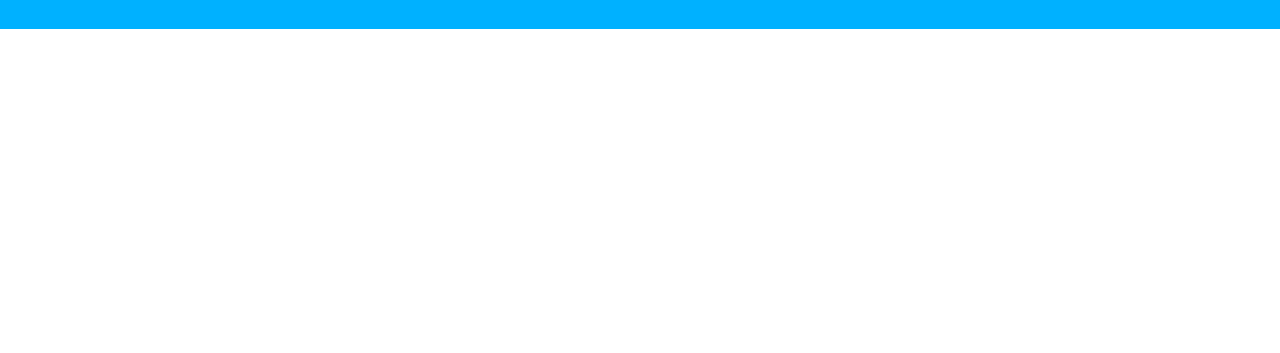
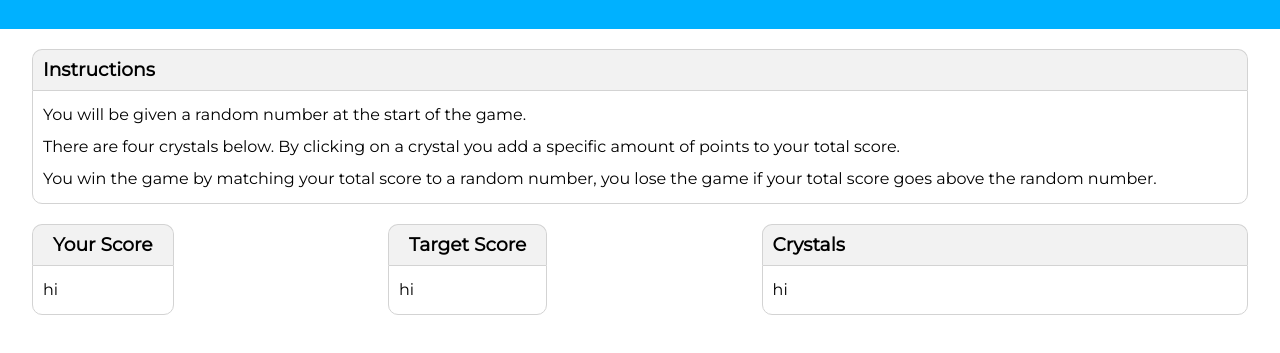
Before and after one commit to wisemufin/unit-4-game, a plain HTML site: page index.html in a window 1280 px wide. Shown: the part 71-424 px from the top of the page. Drawn offline with Linux system fonts and the light colour scheme.

Commit message:
Working on the html and css

```diff
--- a/assets/css/style.css
+++ b/assets/css/style.css
@@ -24,6 +24,11 @@ h6 {
   font-size: .67em;
 }
 
+p {
+  display: block;
+  margin: 1em 0em;
+}
+
 body {
   font-family: 'Montserrat', sans-serif;
 }
@@ -41,3 +46,66 @@ header h1 {
   color: white;
   font-weight: bold;
 }
+
+/* Instructions box styling */
+.container-width {
+  width: 95%;
+  margin: 20px auto;
+}
+
+.instructions-text {
+  padding: 0 10px;
+  border: 1px solid lightgrey;
+  border-radius: 0 0 10px 10px;
+}
+
+.box-header {
+  height: 40px;
+  display: flex;
+  align-items: center;
+  padding-left: 10px;
+  background-color: #F2F2F2;
+  border: 1px solid lightgrey;
+  border-bottom: 0px;
+  border-radius: 10px 10px 0 0;
+  font-weight: bold;
+}
+
+/* Styling for box where random number will appear */
+
+.column {
+  display: flex;
+  flex-direction: column;
+}
+
+.box-container {
+  display: flex;
+  flex-direction: column;
+  width: 100%;
+}
+
+.medium-box {
+  width: 40%;
+}
+
+.box-header-alt {
+  height: 40px;
+  display: flex;
+  align-items: center;
+  padding: 0 20px;
+  background-color: #F2F2F2;
+  border: 1px solid lightgrey;
+  border-bottom: 0px;
+  border-radius: 10px 10px 0 0;
+  font-weight: bold;
+}
+
+/* .flex-column {
+  display: flex;
+  flex-direction: column;
+} */
+
+.flex-container {
+  display: flex;
+  justify-content: space-between;
+}
--- a/index.html
+++ b/index.html
@@ -11,5 +11,49 @@
     <header>
       <h1>Crystal Game!</h1>
     </header>
+    <div class="container-width">
+      <div class="box-header">
+        <h3>Instructions</h3>
+      </div>
+      <div class="instructions-text">
+        <p>You will be given a random number at the start of the game.</p>
+        <p>
+          There are four crystals below. By clicking on a crystal you add
+          a specific amount of points to your total score.
+        </p>
+        <p>
+          You win the game by matching your total score to a random
+          number, you lose the game if your total score goes above
+          the random number.
+        </p>
+      </div>
+    </div>
+    <div class="container-width flex-container">
+      <div class="column">
+        <div class="box-header-alt">
+          <h3>Your Score</h3>
+        </div>
+        <div class="instructions-text">
+          <p>hi</p>
+        </div>
+      </div>
+      <div class="column">
+        <div class="box-header-alt">
+          <h3>Target Score</h3>
+        </div>
+        <div class="instructions-text">
+          <p>hi</p>
+        </div>
+      </div>
+      <div class="column medium-box">
+        <div class="box-header">
+          <h3>Crystals</h3>
+        </div>
+        <div class="instructions-text">
+          <p>hi</p>
+        </div>
+      </div>
+    </div>
+
   </body>
 </html>
```
